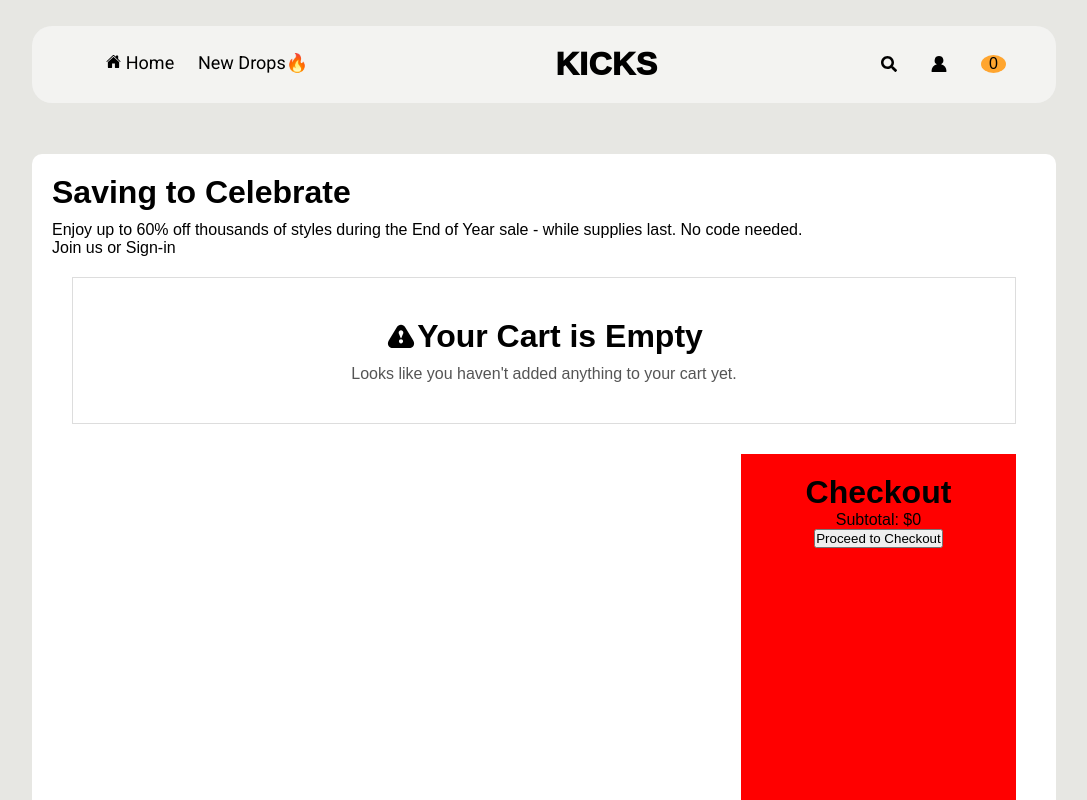
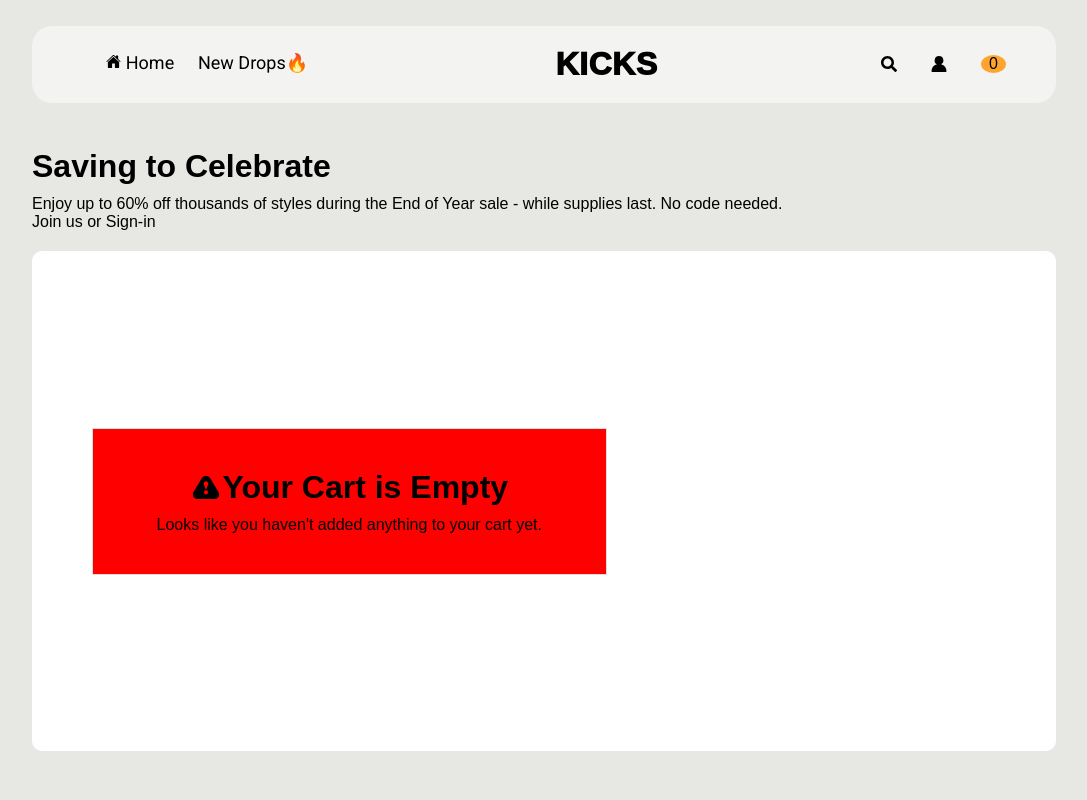
Before and after one commit to Kotteeswaran12/Kicks_shoes, a React (Vite) app: page /cart in a window 1280 px wide. Shown: the top 800 px of the page, without its empty margins (96-1183 px from the left). Built offline with nearby package versions, Linux system fonts and the light colour scheme; a web font is replaced by a local one.

Commit message:
processing

```diff
--- a/src/Cart/Cart.css
+++ b/src/Cart/Cart.css
@@ -1,6 +1,5 @@
 * {
     padding: 0%;
-    /* margin: 2% 10%; */
     margin: 0%;
     box-sizing: border-box;
 }
@@ -9,28 +8,37 @@
     display: flex;
     align-items: center;
     justify-content: center;
-    padding: 2% 10%;
+    padding: 0% 10%;
 
-    /* background-color: red; */
 }
 
 /* ── Outer Wrapper ── */
 .cartOuter {
-    /* font-family: 'Helvetica Neue', Helvetica, Arial, sans-serif; */
     width: 100%;
 
-    /* margin: 2% 5%; */
-    /* padding: 2% 5%; */
-    padding: 20px;
+
     color: #000;
+
+    border-radius: 10px;
+}
+
+.cartOuter>.cartMain {
+    display: flex;
+    justify-content: center;
+    align-items: center;
+    width: 100%;
+    min-height: 500px;
+    gap: 30px;
     background-color: #fff;
     border-radius: 10px;
+    padding: 20px 40px;
 }
 
 .cartOuter>.CartOneLine {
     width: 782px;
     font-size: 1rem;
     font-weight: 300;
+    margin: 20px 0px;
 }
 
 .cartOuter>.CartOneLine>h1 {
@@ -39,14 +47,16 @@
     margin-bottom: 10px;
 }
 
-.cartOuter>.emptyCart {
+.cartOuter>.cartMain>.emptyCart {
     text-align: center;
     padding: 40px 0;
     border: 1px solid #ddd;
     margin: 20px;
+    width: 100%;
+    background-color: red;
 }
 
-.cartOuter>.emptyCart>h1 {
+.cartOuter>.cartMain>.emptyCart>h1 {
     font-size: 2rem;
     display: flex;
     text-align: center;
@@ -56,57 +66,97 @@
     margin-bottom: 10px;
 }
 
-.cartOuter>.emptyCart>p {
+.cartOuter>.cartMain>.emptyCartp {
     font-size: 16px;
     color: #555;
 }
 
 
 
-.cartOuter>.cartMain {
-    display: flex;
-    justify-content: space-between;
-    align-items: start;
-    width:100%;
-    gap: 30px;
-    padding: 10px 20px;
-}
-.cartOuter > .cartMain > .CartList {
+
+
+.cartOuter>.cartMain>.CartList {
     width: 70%;
     overflow: hidden;
     display: flex;
     flex-direction: column;
     gap: 20px;
 }
-.cartOuter > .cartMain > .CartList > .cartCard {
+
+.cartOuter>.cartMain>.CartList>.cartCard {
     display: flex;
-    width:100%;
+    width: 100%;
+    /* background-color: #000; */
+    position: relative;
+    gap: 20px;
 
 
 }
 
-.cartOuter > .cartMain > .CartList > .cartCard > img{
+.cartOuter>.cartMain>.CartList>.cartCard>img {
     width: 200px;
     height: 200px;
     object-fit: cover;
 }
-.cartOuter > .cartMain > .CartList > .cartCard > .nameAndP{
+
+.cartOuter>.cartMain>.CartList>.cartCard>.abt {
+    width: 100%;
     display: flex;
-    width: 100%;
+    flex-direction: column;
+
     justify-content: space-around;
-   /* align-items: center; */
-    h2{
+}
+
+.cartOuter>.cartMain>.CartList>.cartCard>.abt>.nameAndP {
+    display: flex;
+
+    /* background-color: red; */
+    justify-content: space-between;
+
+    /* align-items: center; */
+    h2 {
         font-size: 1.2rem;
     }
+
+    p {
+        font-size: 1.5rem;
+        font-weight: bold;
+        color: cornflowerblue;
+    }
 }
+
 /* .cartOuter .cartItem {       */
 
-.cartOuter > .cartMain > .Checkout{
+.cartOuter>.cartMain>.Checkout {
     background-color: red;
     width: 30%;
     height: 500px;
     text-align: center;
     padding: 20px;
+}
+
+.cartOuter>.cartMain>.CartList>.cartCard>.abt>.SizeAndQty {
+    display: flex;
+    gap: 20px;
+    margin-top: 10px;
+}
+
+.cartOuter>.cartMain>.CartList>.cartCard>.abt>.description {
+    margin-top: 10px;
+    width: 400px;
+    overflow-x: hidden;
+}
+
+.cartOuter>.cartMain>.CartList>.cartCard>.abt>.actionsBtn {
+    display: flex;
+    gap: 20px;
+    margin-top: 10px;
+}
+
+.cartOuter>.cartMain>.CartList>.cartCard>.abt>.actionsBtn>.like,
+.delete {
+    font-size: 1.5rem;
+    cursor: pointer;
 }
 
 @media (max-width:1057px) {
@@ -118,7 +168,7 @@
 }
 
 @media (max-width:677px) {
-    .cartOuter>.CartOneLine > h1{
+    .cartOuter>.CartOneLine>h1 {
         font-size: 1.5rem;
         font-weight: bold;
         margin-bottom: 10px;
--- a/src/Cart/Cart.jsx
+++ b/src/Cart/Cart.jsx
@@ -3,22 +3,27 @@ import './Cart.css'
 import { CartContext } from '../App'
 import { useContext } from 'react'
 import { TiWarning } from "react-icons/ti";
-// import { cart } from '../Const/const'
+import { FiHeart } from "react-icons/fi";
+import { MdOutlineArrowDropDown } from "react-icons/md";
+import { IoTrashBinOutline } from "react-icons/io5";
 export const Cart = () => {
-  // Saving to celebrate
-  // Enjoy up to 60% off thousands of styles during the End of Year sale - while suppiles last. No code needed.
-  // Join us  or Sign-in
+
   const { cart } = useContext(CartContext);
   console.log(cart);
   return (
     <>
       <div className="outerMost">
+
         <div className='cartOuter'>
           <div className="CartOneLine">
             <h1>Saving to Celebrate</h1>
             <p>Enjoy up to 60% off thousands of styles during the End of Year sale - while supplies last. No code needed. Join us  or Sign-in</p>
           </div>
 
+
+
+
+          <div className="cartMain">
             {
               !cart.length && (
                 <div className="emptyCart">
@@ -28,27 +33,44 @@ export const Cart = () => {
               )
             }
 
-          <div className="cartMain">
-
             <div className="CartList">
+              { cart.length > 0 && (
+                <div className="text">
+                  <h1>Your Bag</h1>
+                  <p>Items in your bag not reserved- check out now to make them yours.</p>
+                </div>
+              )}
               {
                 Object.values(cart).map((e, i) => (
                   <div key={i} className='cartCard'>
                     <img src={`${e.img[0]}`} alt="" />
+                    <div className="abt">
                       <div className="nameAndP">
                         <h2>{e.name}</h2>
-                      <p>${e.price}</p>
+                        <p>${e.price}.00</p>
+                      </div>
+                      <div className="description">
+                        <p>{e.abt.length > 20 ? e.abt.substring(0, 94) + '...' : e.abt}</p>
+                      </div>
+                      <div className="SizeAndQty">
+                        <p>Size  7 <MdOutlineArrowDropDown /></p>
+                        <p>Quantity  1 <MdOutlineArrowDropDown /></p>
+                      </div>
+                      <div className="actionsBtn">
+                        <FiHeart className='like' />
+                        <IoTrashBinOutline className='delete' />
+                      </div>
                     </div>
                   </div>
                 ))
               }
             </div>
 
-            {cart && <div className="Checkout">
+            {cart.length > 0 &&  (<div className="Checkout">
               <h1>Checkout</h1>
               <p>Subtotal: ${Object.values(cart).reduce((acc, e) => acc + Number(e.price), 0)}</p>
               <button>Proceed to Checkout</button>
-            </div>}
+            </div>)}
 
           </div>
         </div>
```
Lines whose indentation alone changed are shown as unchanged.
